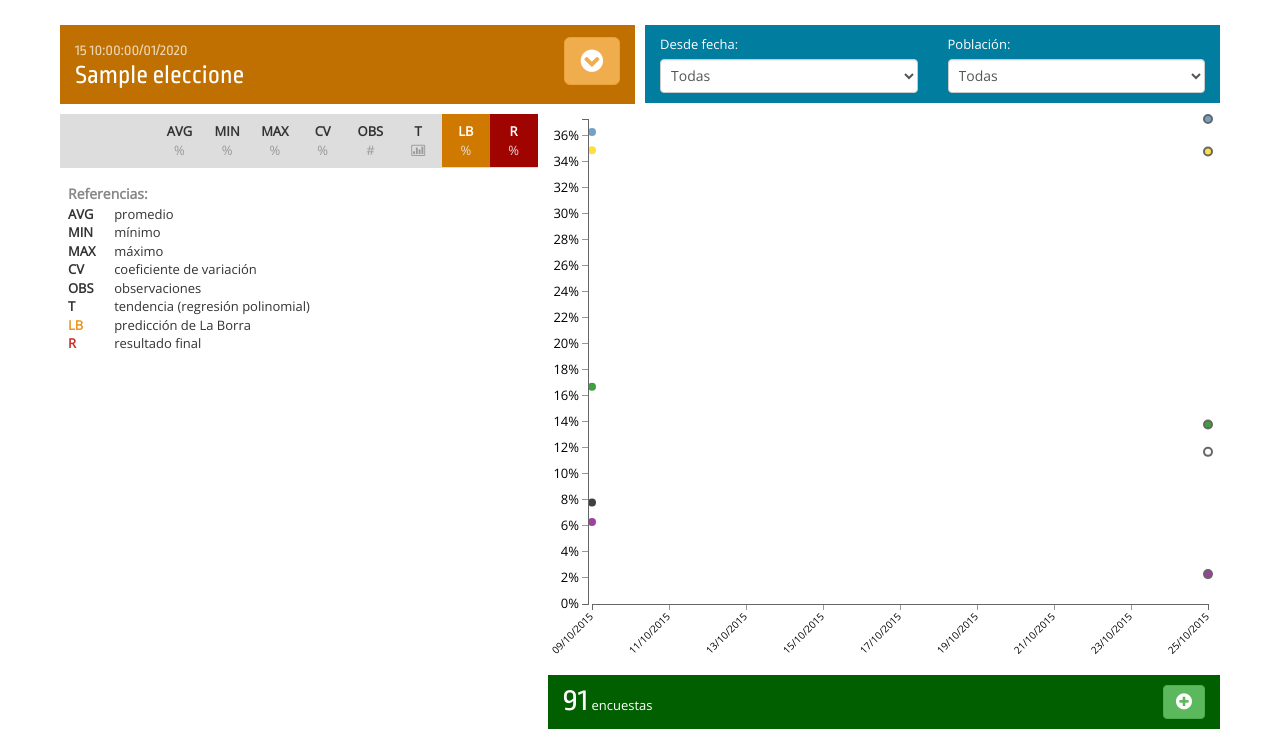
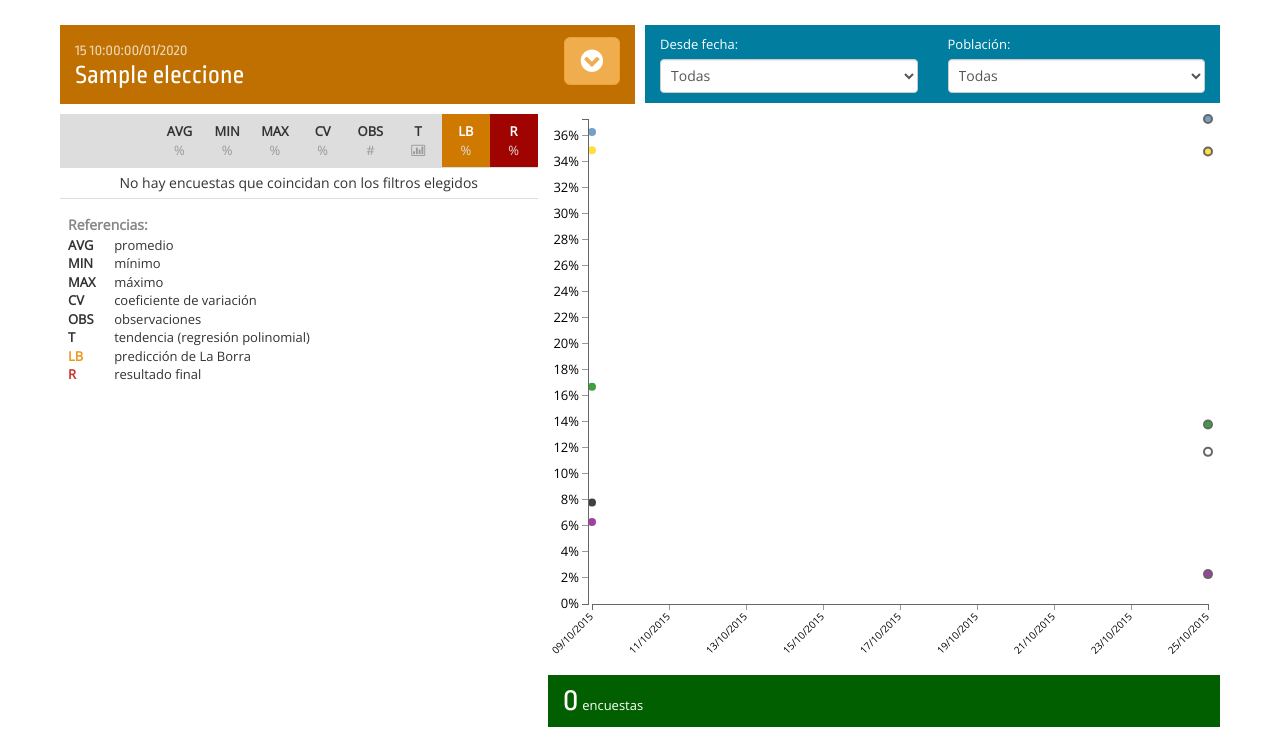
Before and after one commit to lucianoamor/la-borra, a PHP site: page / in a window 1280 px wide. Shown: the part 52-800 px from the top of the page. Run offline with PHP 8.4, Linux system fonts and the light colour scheme; tables that the repository leaves empty or names only in its code hold one stand-in row (values such as "Sample post").

Commit message:
listo resultados + empezando encuestas (ajax)

```diff
--- a/css/styles.css
+++ b/css/styles.css
@@ -192,12 +192,9 @@ nav {
 .encuestas p {
     margin: 0;
 }
-.encuestas p.separador {
-    clear: both;
-    height: 10px;
-}
 .encuestas table {
     margin-bottom: 0;
+    margin-top: 20px;
 }
 .encuestas .table-hover > tbody > tr:hover {
     background-color: #019F00;
--- /dev/null
+++ b/encuestas.php
@@ -0,0 +1,130 @@
+<?php
+// se llama por ajax
+include("admin/params.php");
+include("admin/bd.php");
+$bd = conectar();
+$data["tabla"] = "";
+// input
+$idE = 0;
+if(isset($_POST["id"])) {
+    $idE = $bd->real_escape_string($_POST["id"]);
+    if(!filter_var(filter_var($idE, FILTER_SANITIZE_NUMBER_INT), FILTER_VALIDATE_INT))
+        $idE = 0;
+}
+if($idE == 0) {
+    echo json_encode($data);
+    exit;
+}
+
+$desde         = 0;
+$poblacion     = 0;
+$filtros       = array();
+if(isset($_POST["from_date"])) {
+    $desde = $bd->real_escape_string($_POST["from_date"]);
+    $desdeE = explode("-", $desde);
+    if(checkdate($desdeE[1], $desdeE[2], $desdeE[0]) === false || $desde == "0000-00-00")
+        $desde = 0;
+}
+if($desde > 0)
+    $filtros[] = "enc.fecha >= '$desde'";
+
+if(isset($_POST["poblacion"]))
+    $poblacion = $bd->real_escape_string($_POST["poblacion"]);
+if($poblacion != "")
+    $filtros[] = "enc.poblacion = '$poblacion'";
+
+if(count($filtros) == 0)
+    $filtros[] = "1 = 1"; // para sql valido
+
+$encuestas     = array();
+$encuestadoras = array();
+$sql = "select enc.idAT as encuesta, enc.fecha, enc.fuente, encs.idAT as encuestadoraID, encs.nombre as encuestadora, p.nombre as poblacion from encuestas as enc left join encuestadoras as encs on enc.encuestadora = encs.idAT left join poblacion as p on enc.poblacion = p.idAT left join elecciones as e on enc.eleccion = e.idAT where e.id = $idE and enc.esResultado = 0 and ".implode(" and ", $filtros)." order by enc.fecha asc, p.nivel asc";
+$res = $bd->query($sql);
+if($res->num_rows > 0) {
+    while($fila = $res->fetch_assoc()) {
+        $encuestadoras[$fila["encuestadoraID"]] = $fila["encuestadora"];
+        $encuestas[$fila["encuestadoraID"]][] = array(
+            "encID"     =>$fila["encuesta"],
+            "fecha"     =>$fila["fecha"],
+            "fuente"    =>$fila["fuente"],
+            "poblacion" =>$fila["poblacion"]
+        );
+    }
+}
+$data["tabla"] = '
+<p class="pull-left"><span>'.$res->num_rows.'</span> encuestas</p>';
+
+/*
+$data["tabla"] .= '
+<table class="table table-hover table-condensed">
+    <tbody>
+    <tr>
+        <td>15/08/2015</td>
+        <td>Carlos Fara y Asociados</td>
+        <td>Provincia de Buenos Aires</td>
+        <td><a href="http://" target="_blank"><i class="icon-link"></i></a></td>
+    </tr>
+    <tr>
+        <td>15/08/2015</td>
+        <td>Carlos Fara y Asociados</td>
+        <td>Provincia de Buenos Aires</td>
+        <td><a href="http://" target="_blank"><i class="icon-link"></i></a></td>
+    </tr>
+    <tr>
+        <td>15/08/2015</td>
+        <td>Carlos Fara y Asociados</td>
+        <td>Provincia de Buenos Aires</td>
+        <td><a href="http://" target="_blank"><i class="icon-link"></i></a></td>
+    </tr>
+    <tr>
+        <td>15/08/2015</td>
+        <td>Carlos Fara y Asociados</td>
+        <td>Provincia de Buenos Aires</td>
+        <td><a href="http://" target="_blank"><i class="icon-link"></i></a></td>
+    </tr>
+    <tr>
+        <td>15/08/2015</td>
+        <td>Carlos Fara y Asociados</td>
+        <td>Provincia de Buenos Aires</td>
+        <td><a href="http://" target="_blank"><i class="icon-link"></i></a></td>
+    </tr>
+    <tr>
+        <td>15/08/2015</td>
+        <td>Carlos Fara y Asociados</td>
+        <td>Provincia de Buenos Aires</td>
+        <td><a href="http://" target="_blank"><i class="icon-link"></i></a></td>
+    </tr>
+    <tr>
+        <td>15/08/2015</td>
+        <td>Carlos Fara y Asociados</td>
+        <td>Provincia de Buenos Aires</td>
+        <td><a href="http://" target="_blank"><i class="icon-link"></i></a></td>
+    </tr>
+    <tr>
+        <td>15/08/2015</td>
+        <td>Carlos Fara y Asociados</td>
+        <td>Provincia de Buenos Aires</td>
+        <td><a href="http://" target="_blank"><i class="icon-link"></i></a></td>
+    </tr>
+    <tr>
+        <td>15/08/2015</td>
+        <td>Carlos Fara y Asociados</td>
+        <td>Provincia de Buenos Aires</td>
+        <td><a href="http://" target="_blank"><i class="icon-link"></i></a></td>
+    </tr>
+    <tr>
+        <td>15/08/2015</td>
+        <td>Carlos Fara y Asociados</td>
+        <td>Provincia de Buenos Aires</td>
+        <td><a href="http://" target="_blank"><i class="icon-link"></i></a></td>
+    </tr>
+    <tr>
+        <td>15/08/2015</td>
+        <td>Carlos Fara y Asociados</td>
+        <td>Provincia de Buenos Aires</td>
+        <td><a href="http://" target="_blank"><i class="icon-link"></i></a></td>
+    </tr>
+    </tbody>
+</table>';*/
+echo json_encode($data);
+?>
--- a/index.php
+++ b/index.php
@@ -33,7 +33,7 @@ if($idE == 0)
 $idEAT = $elecciones[$idE]["idAT"];
 
 $fechas = array();
-$sql = "select distinct fecha from encuestas where eleccion = '$idEAT' order by fecha asc";
+$sql = "select distinct fecha from encuestas where eleccion = '$idEAT' and esResultado = 0 order by fecha asc";
 $res = $bd->query($sql);
 while($fila = $res->fetch_assoc())
     $fechas[$fila["fecha"]] = Funciones::fecha($fila["fecha"]);
@@ -79,12 +79,12 @@ foreach ($elecciones as $k => $v) {
             </div>
         </div>
         <div class="col-sm-6 tile filtros">
-            <form class="form-inline">
+            <form class="form-inline form-filtros">
                 <div class="row">
                     <div class="col-xs-6">
                         <div class="form-group">
                             <label for="from_date">Desde fecha:</label>
-                            <select class="form-control" id="from_date">
+                            <select class="form-control" id="from_date" name="from_date">
                                 <option value="0000-00-00">Todas</option>
 <?php
 foreach ($fechas as $k => $v) {
@@ -99,8 +99,8 @@ foreach ($fechas as $k => $v) {
                     <div class="col-xs-6">
                         <div class="form-group">
                             <label for="poblacion">Población:</label>
-                            <select class="form-control" id="poblacion">
-                                <option value="0">Todas</option>
+                            <select class="form-control" id="poblacion" name="poblacion">
+                                <option value="">Todas</option>
 <?php
 foreach ($poblaciones as $k => $v) {
 ?>
@@ -187,86 +187,15 @@ foreach ($poblaciones as $k => $v) {
         </div>
         <div class="col-xs-7 tile grafico">
             <div class="borra" id="borra"></div>
-            <div class="encuestas">
-                <p class="pull-left"><span>91</span> encuestas</p>
-                <button type="button" class="btn btn-success pull-right btn-ver-encuestas"><i class="icon-plus-sign icon-large"></i></button>
-                <p class="hidden separador">&nbsp;</p>
-                <table class="table table-hover table-condensed hidden">
-                    <tbody>
-                    <tr>
-                        <td>15/08/2015</td>
-                        <td>Carlos Fara y Asociados</td>
-                        <td>Provincia de Buenos Aires</td>
-                        <td><a href="http://" target="_blank"><i class="icon-link"></i></a></td>
-                    </tr>
-                    <tr>
-                        <td>15/08/2015</td>
-                        <td>Carlos Fara y Asociados</td>
-                        <td>Provincia de Buenos Aires</td>
-                        <td><a href="http://" target="_blank"><i class="icon-link"></i></a></td>
-                    </tr>
-                    <tr>
-                        <td>15/08/2015</td>
-                        <td>Carlos Fara y Asociados</td>
-                        <td>Provincia de Buenos Aires</td>
-                        <td><a href="http://" target="_blank"><i class="icon-link"></i></a></td>
-                    </tr>
-                    <tr>
-                        <td>15/08/2015</td>
-                        <td>Carlos Fara y Asociados</td>
-                        <td>Provincia de Buenos Aires</td>
-                        <td><a href="http://" target="_blank"><i class="icon-link"></i></a></td>
-                    </tr>
-                    <tr>
-                        <td>15/08/2015</td>
-                        <td>Carlos Fara y Asociados</td>
-                        <td>Provincia de Buenos Aires</td>
-                        <td><a href="http://" target="_blank"><i class="icon-link"></i></a></td>
-                    </tr>
-                    <tr>
-                        <td>15/08/2015</td>
-                        <td>Carlos Fara y Asociados</td>
-                        <td>Provincia de Buenos Aires</td>
-                        <td><a href="http://" target="_blank"><i class="icon-link"></i></a></td>
-                    </tr>
-                    <tr>
-                        <td>15/08/2015</td>
-                        <td>Carlos Fara y Asociados</td>
-                        <td>Provincia de Buenos Aires</td>
-                        <td><a href="http://" target="_blank"><i class="icon-link"></i></a></td>
-                    </tr>
-                    <tr>
-                        <td>15/08/2015</td>
-                        <td>Carlos Fara y Asociados</td>
-                        <td>Provincia de Buenos Aires</td>
-                        <td><a href="http://" target="_blank"><i class="icon-link"></i></a></td>
-                    </tr>
-                    <tr>
-                        <td>15/08/2015</td>
-                        <td>Carlos Fara y Asociados</td>
-                        <td>Provincia de Buenos Aires</td>
-                        <td><a href="http://" target="_blank"><i class="icon-link"></i></a></td>
-                    </tr>
-                    <tr>
-                        <td>15/08/2015</td>
-                        <td>Carlos Fara y Asociados</td>
-                        <td>Provincia de Buenos Aires</td>
-                        <td><a href="http://" target="_blank"><i class="icon-link"></i></a></td>
-                    </tr>
-                    <tr>
-                        <td>15/08/2015</td>
-                        <td>Carlos Fara y Asociados</td>
-                        <td>Provincia de Buenos Aires</td>
-                        <td><a href="http://" target="_blank"><i class="icon-link"></i></a></td>
-                    </tr>
-                    </tbody>
-                </table>
-            </div>
+            <form class="form-filtros">
+                <div class="encuestas"></div>
+            </form>
         </div>
     </div>
 </div>
 <script>
-var idE = '?e=<?php echo $idE ?>';
+var idE   = '<?php echo $idE ?>',
+    idGet = '?e=<?php echo $idE ?>';
 </script>
 <script src="js/jquery-1.11.3.min.js"></script>
 <script src="js/bootstrap.min.js"></script>
--- a/resultados.php
+++ b/resultados.php
@@ -5,18 +5,56 @@ include("admin/bd.php");
 $bd = conectar();
 $data["tabla"] = "";
 // input
-$idE = 26;
-$desde = "2015-10-25";
-$poblacion = "reclAF3T9Wb4sLupk";
-$encuestadoras = array(1, 2);
-$encuestas = array(1, 2);
+$idE = 0;
+if(isset($_POST["id"])) {
+    $idE = $bd->real_escape_string($_POST["id"]);
+    if(!filter_var(filter_var($idE, FILTER_SANITIZE_NUMBER_INT), FILTER_VALIDATE_INT))
+        $idE = 0;
+}
+if($idE == 0) {
+    echo json_encode($data);
+    exit;
+}
 
-$filtros = "and enc.fecha >= '$desde' and enc.poblacion = '$poblacion'";
-// $filtros = "";
+$desde         = 0;
+$poblacion     = 0;
+$encuestadoras = array();
+$encuestas     = array();
+$filtros       = array();
+if(isset($_POST["from_date"])) {
+    $desde = $bd->real_escape_string($_POST["from_date"]);
+    $desdeE = explode("-", $desde);
+    if(checkdate($desdeE[1], $desdeE[2], $desdeE[0]) === false || $desde == "0000-00-00")
+        $desde = 0;
+}
+if($desde > 0)
+    $filtros[] = "enc.fecha >= '$desde'";
+
+if(isset($_POST["poblacion"]))
+    $poblacion = $bd->real_escape_string($_POST["poblacion"]);
+if($poblacion != "")
+    $filtros[] = "enc.poblacion = '$poblacion'";
+
+if(isset($_POST["encuestadoras"])) {
+    $filtroE = array();
+    foreach ($_POST["encuestadoras"] as $v)
+        $filtroE[] = "encs.idAT != '".$bd->real_escape_string($v)."'";
+    $filtros[] = implode(" and ", $filtroE);
+}
+
+if(isset($_POST["encuestas"])) {
+    $filtroE = array();
+    foreach ($_POST["encuestas"] as $v)
+        $filtroE[] = "enc.idAT != '".$bd->real_escape_string($v)."'";
+    $filtros[] = implode(" and ", $filtroE);
+}
+
+if(count($filtros) == 0)
+    $filtros[] = "1 = 1"; // para sql valido
 
 $candidatos = array();
 $intencion  = array();
-$sql = "select c.nombre, c.imagen, a.nombre as agrupacion, c.idAT as cId, r.intencion, a.color from elecciones as e left join encuestas as enc on enc.eleccion = e.idAT left join encuestadoras as encs on enc.encuestadora = encs.idAT left join poblacion as p on enc.poblacion = p.idAT left join resultados as r on r.encuesta = enc.idAT left join candidatos as c on r.candidato = c.idAT left join agrupaciones as a on c.agrupacion = a.idAT where e.id = $idE and enc.esResultado = 0 $filtros";
+$sql = "select c.nombre, c.imagen, a.nombre as agrupacion, c.idAT as cId, r.intencion, a.color from elecciones as e left join encuestas as enc on enc.eleccion = e.idAT left join encuestadoras as encs on enc.encuestadora = encs.idAT left join poblacion as p on enc.poblacion = p.idAT left join resultados as r on r.encuesta = enc.idAT left join candidatos as c on r.candidato = c.idAT left join agrupaciones as a on c.agrupacion = a.idAT where e.id = $idE and enc.esResultado = 0 and ".implode(" and ", $filtros);
 $res = $bd->query($sql);
 if($res->num_rows > 0) {
     while($fila = $res->fetch_assoc()) {
@@ -35,7 +73,7 @@ $sql = "select c.idAT as cId, r.intencion from elecciones as e left join encuest
 $res = $bd->query($sql);
 if($res->num_rows == 0) {
     foreach ($candidatos as $k => $v)
-        $resultados[$k] = "?";
+        $resultados[$k] = "-";
 }
 else {
     while($fila = $res->fetch_assoc())
@@ -56,7 +94,7 @@ foreach ($intencion as $k => $v) {
     $cv[$k]  = round(dvStd($v) / $avg[$k] * 100, 2);
     $lb[$k]  = ""; //
     if(!isset($resultados[$k]))
-        $resultados[$k] = "?";
+        $resultados[$k] = "-";
 }
 arsort($avg);
 
@@ -76,6 +114,12 @@ foreach ($avg as $k => $v) {
         <td class="resultado text-center">'.$resultados[$k].'</td>
     </tr>';
 }
+
+if($data["tabla"] == "")
+    $data["tabla"] = '
+    <tr>
+        <td colspan="9" class="text-center">No hay encuestas que coincidan con los filtros elegidos</td>
+    </tr>';
 echo json_encode($data);
 
 //
```
Also changed, not shown: js/chart.js (+29 -21 lines).
